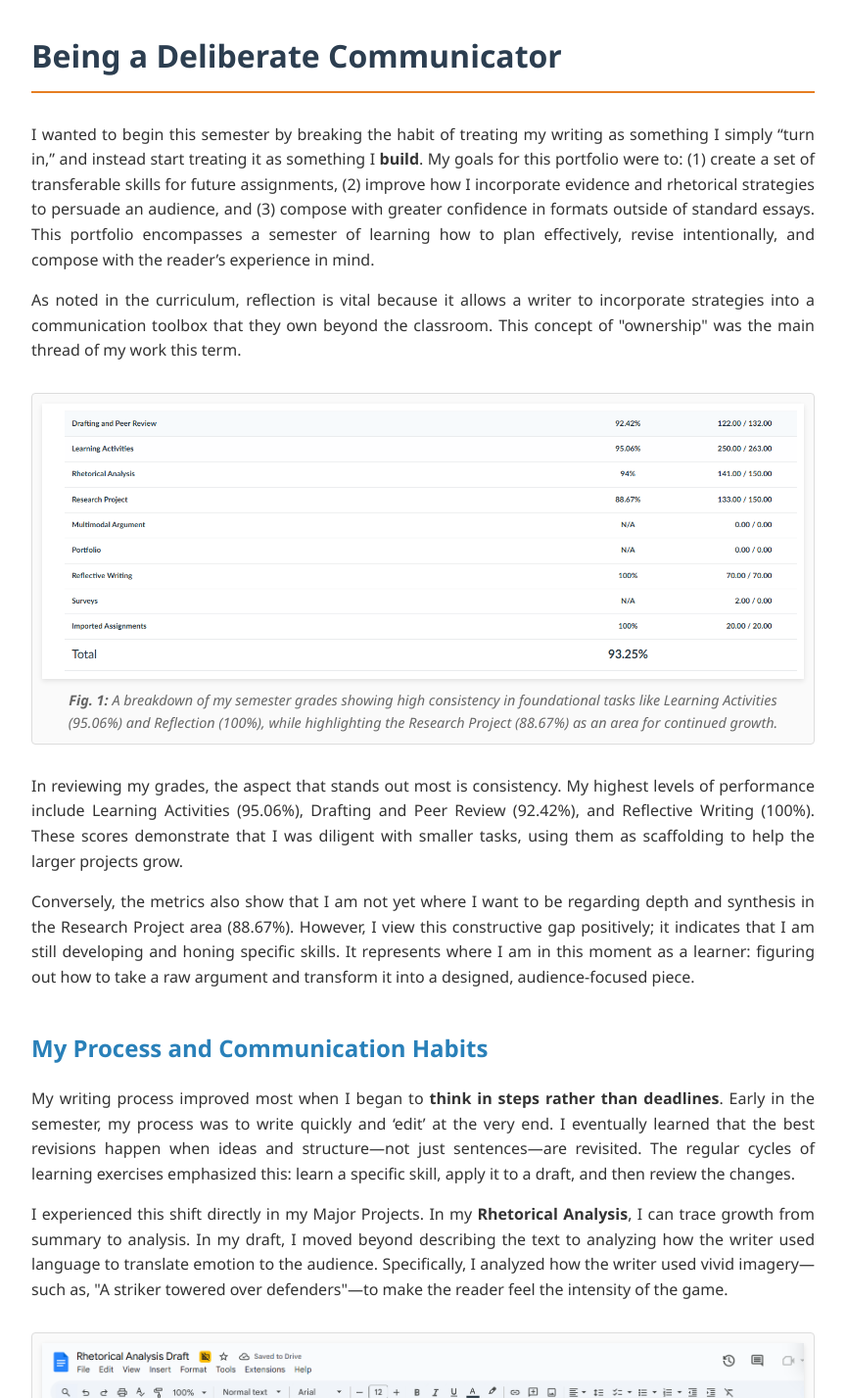
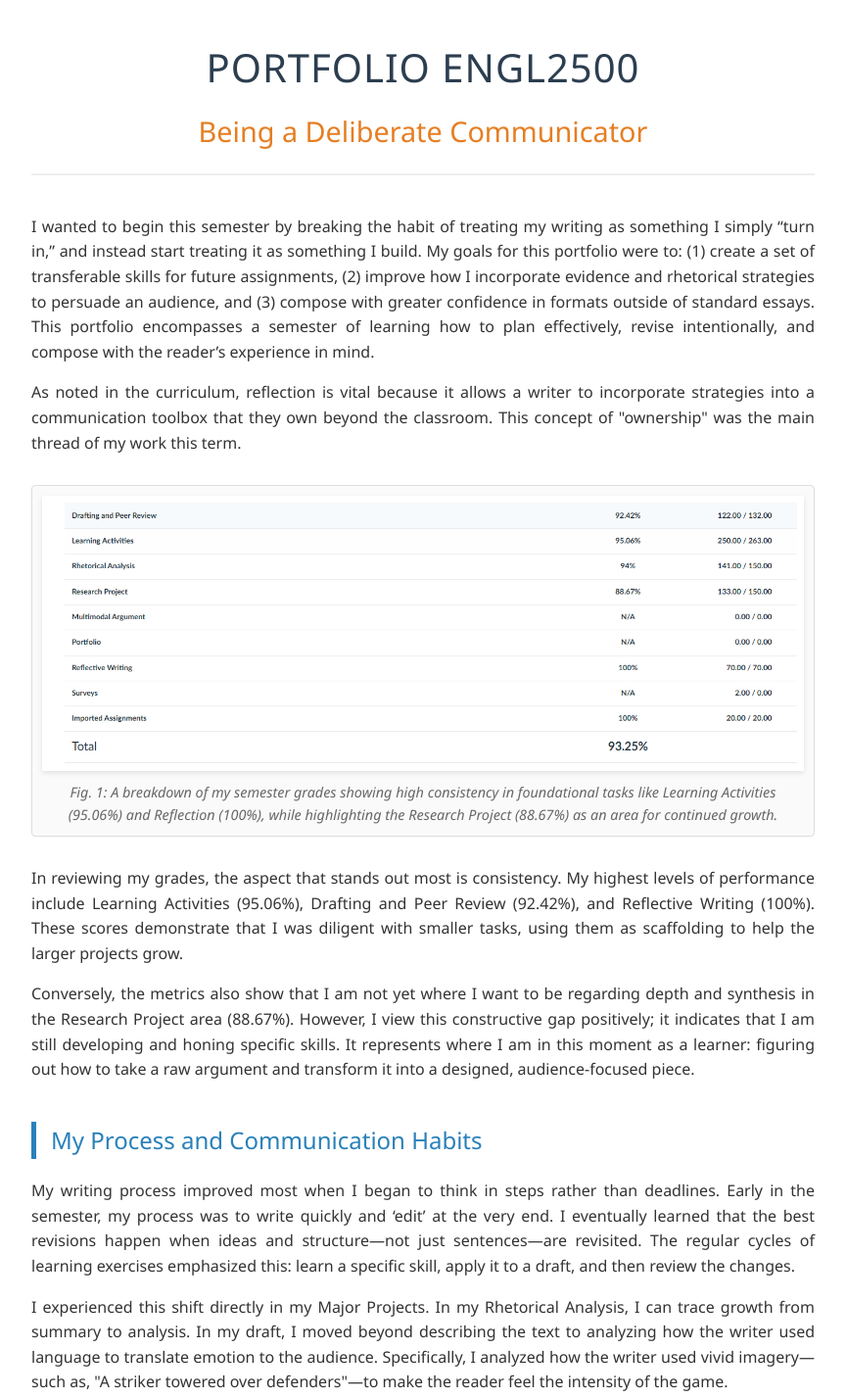
Before and after one commit to ahnaf-50/Portfolio-ENGL2500, a plain HTML site: page index.html in a window 1280 px wide. Shown: the part 80-1507 px from the top of the page at 98% size, without its empty margins (208-1072 px from the left). Drawn offline with Linux system fonts and the light colour scheme.

Commit message:
Update index.html for portfolio reflection

```diff
--- a/index.html
+++ b/index.html
@@ -3,7 +3,7 @@
 <head>
     <meta charset="UTF-8">
     <meta name="viewport" content="width=device-width, initial-scale=1.0">
-    <title>Portfolio Reflection: Being a Deliberate Communicator</title>
+    <title>PORTFOLIO ENGL2500</title>
     <style>
         /* General Canvas/Page Styles */
         body {
@@ -28,15 +28,33 @@
         /* Typography */
         h1 {
             color: #2c3e50;
-            border-bottom: 2px solid #e67e22; /* Accent color */
-            padding-bottom: 10px;
-            margin-bottom: 30px;
+            text-align: center; /* Centered Main Title */
+            margin-bottom: 10px;
+            font-size: 2.5em;
+            letter-spacing: 1px;
+            text-transform: uppercase;
+            font-weight: 400; /* Removed Bold */
+        }
+
+        /* Sub-heading for the essay title */
+        .essay-title {
+            color: #e67e22; /* Accent color */
+            font-size: 1.8em;
+            text-align: center;
+            margin-top: 0;
+            margin-bottom: 40px;
+            font-weight: 400; /* Removed Bold */
+            border-bottom: 2px solid #eee;
+            padding-bottom: 20px;
         }
 
         h2 {
             color: #2980b9;
             margin-top: 40px;
             margin-bottom: 20px;
+            border-left: 5px solid #2980b9;
+            padding-left: 15px;
+            font-weight: 400; /* Removed Bold */
         }
 
         p {
@@ -67,14 +85,7 @@
             color: #666;
             text-align: center;
             font-style: italic;
-            font-weight: 500;
-        }
-
-        /* Highlight for important reflection points */
-        .highlight {
-            background-color: #fff3cd; /* Light yellow highlight */
-            padding: 2px 5px;
-            border-radius: 3px;
+            font-weight: 400; /* Removed Bold/Medium weight */
         }
     </style>
 </head>
@@ -82,15 +93,16 @@
 
     <div class="portfolio-container">
 
-        <h1>Being a Deliberate Communicator</h1>
+        <h1>PORTFOLIO ENGL2500</h1>
+        <div class="essay-title">Being a Deliberate Communicator</div>
 
-        <p>I wanted to begin this semester by breaking the habit of treating my writing as something I simply “turn in,” and instead start treating it as something I <strong>build</strong>. My goals for this portfolio were to: (1) create a set of transferable skills for future assignments, (2) improve how I incorporate evidence and rhetorical strategies to persuade an audience, and (3) compose with greater confidence in formats outside of standard essays. This portfolio encompasses a semester of learning how to plan effectively, revise intentionally, and compose with the reader’s experience in mind.</p>
+        <p>I wanted to begin this semester by breaking the habit of treating my writing as something I simply “turn in,” and instead start treating it as something I build. My goals for this portfolio were to: (1) create a set of transferable skills for future assignments, (2) improve how I incorporate evidence and rhetorical strategies to persuade an audience, and (3) compose with greater confidence in formats outside of standard essays. This portfolio encompasses a semester of learning how to plan effectively, revise intentionally, and compose with the reader’s experience in mind.</p>
 
         <p>As noted in the curriculum, reflection is vital because it allows a writer to incorporate strategies into a communication toolbox that they own beyond the classroom. This concept of "ownership" was the main thread of my work this term.</p>
 
         <figure>
             <img src="Screenshot 2025-12-15 214242.png" alt="Grade Summary Table">
-            <figcaption><strong>Fig. 1:</strong> A breakdown of my semester grades showing high consistency in foundational tasks like Learning Activities (95.06%) and Reflection (100%), while highlighting the Research Project (88.67%) as an area for continued growth.</figcaption>
+            <figcaption>Fig. 1: A breakdown of my semester grades showing high consistency in foundational tasks like Learning Activities (95.06%) and Reflection (100%), while highlighting the Research Project (88.67%) as an area for continued growth.</figcaption>
         </figure>
 
         <p>In reviewing my grades, the aspect that stands out most is consistency. My highest levels of performance include Learning Activities (95.06%), Drafting and Peer Review (92.42%), and Reflective Writing (100%). These scores demonstrate that I was diligent with smaller tasks, using them as scaffolding to help the larger projects grow.</p>
@@ -99,52 +111,51 @@
 
         <h2>My Process and Communication Habits</h2>
 
-        <p>My writing process improved most when I began to <strong>think in steps rather than deadlines</strong>. Early in the semester, my process was to write quickly and ‘edit’ at the very end. I eventually learned that the best revisions happen when ideas and structure—not just sentences—are revisited. The regular cycles of learning exercises emphasized this: learn a specific skill, apply it to a draft, and then review the changes.</p>
+        <p>My writing process improved most when I began to think in steps rather than deadlines. Early in the semester, my process was to write quickly and ‘edit’ at the very end. I eventually learned that the best revisions happen when ideas and structure—not just sentences—are revisited. The regular cycles of learning exercises emphasized this: learn a specific skill, apply it to a draft, and then review the changes.</p>
 
-        <p>I experienced this shift directly in my Major Projects. In my <strong>Rhetorical Analysis</strong>, I can trace growth from summary to analysis. In my draft, I moved beyond describing the text to analyzing how the writer used language to translate emotion to the audience. Specifically, I analyzed how the writer used vivid imagery—such as, "A striker towered over defenders"—to make the reader feel the intensity of the game.</p>
+        <p>I experienced this shift directly in my Major Projects. In my Rhetorical Analysis, I can trace growth from summary to analysis. In my draft, I moved beyond describing the text to analyzing how the writer used language to translate emotion to the audience. Specifically, I analyzed how the writer used vivid imagery—such as, "A striker towered over defenders"—to make the reader feel the intensity of the game.</p>
 
         <figure>
             <img src="Screenshot 2025-12-15 214732.png" alt="Rhetorical Analysis Draft Excerpt">
-            <figcaption><strong>Fig. 2:</strong> An excerpt from my Rhetorical Analysis draft. Note the transition from summary to analysis, where I explicitly connect the author's use of imagery ('towered over defenders') to the audience's sense of intensity.</figcaption>
+            <figcaption>Fig. 2: An excerpt from my Rhetorical Analysis draft. Note the transition from summary to analysis, where I explicitly connect the author's use of imagery ('towered over defenders') to the audience's sense of intensity.</figcaption>
         </figure>
 
         <p>I focused on how he used comparison to heighten suspense and pointed back to individual players. I observed my own improvement in how I described these techniques; rather than listing them, I connected them to a specific audience response, such as excitement, suspense, or identification with the players.</p>
 
-        <p>My <strong>Research Project</strong> challenged a different aspect of my process: organization and synthesis. In the draft excerpt below, the evidence illustrates how regular physical activity promotes better mental health. I utilized several levels of research, including cohort studies, trials, and meta-analyses. The major takeaway from this experience was realizing that simply <em>having</em> sources is not the same as <em>making an argument</em>.</p>
+        <p>My Research Project challenged a different aspect of my process: organization and synthesis. In the draft excerpt below, the evidence illustrates how regular physical activity promotes better mental health. I utilized several levels of research, including cohort studies, trials, and meta-analyses. The major takeaway from this experience was realizing that simply <em>having</em> sources is not the same as <em>making an argument</em>.</p>
 
         <figure>
             <img src="Screenshot 2025-12-15 214654.png" alt="Research Project Draft Excerpt">
-            <figcaption><strong>Fig. 3:</strong> A snapshot of my Research Project draft. This section demonstrates the synthesis of cohort studies and meta-analyses to build a structured argument about exercise and mental health.</figcaption>
+            <figcaption>Fig. 3: A snapshot of my Research Project draft. This section demonstrates the synthesis of cohort studies and meta-analyses to build a structured argument about exercise and mental health.</figcaption>
         </figure>
 
         <p>The largest leap I made was learning to structure an argument <em>out of</em> my research, rather than just layering facts on top of one another. This is an area where my habits are still developing; research writing is not an instant process, and I need to budget more time to ensure the synthesis flows fluidly.</p>
 
         <h2>Improving Communication Ability and Design Development</h2>
 
-        <p>One of the biggest skills I honed this semester was writing for an audience using design. My multimodal project is an infographic titled <strong>“The Morning Scroll Effect: How 10 Minutes on Your Phone Shapes Your Entire Day.”</strong> My audience consists of university students who begin and end their days scrolling. My goal was not to shame them, but to show them that the first 10–30 minutes of their day have a real basis in science.</p>
+        <p>One of the biggest skills I honed this semester was writing for an audience using design. My multimodal project is an infographic titled “The Morning Scroll Effect: How 10 Minutes on Your Phone Shapes Your Entire Day.” My audience consists of university students who begin and end their days scrolling. My goal was not to shame them, but to show them that the first 10–30 minutes of their day have a real basis in science.</p>
 
         <figure>
             <img src="Screenshot 2025-12-15 214538.png" alt="Project Rationale and Design Reflection">
-            <figcaption><strong>Fig. 4:</strong> My project rationale and initial design concepts. This draft outlines the rhetorical situation—addressing overwhelmed students with a calm, supportive tone rather than an overwhelming one.</figcaption>
+            <figcaption>Fig. 4: My project rationale and initial design concepts. This draft outlines the rhetorical situation—addressing overwhelmed students with a calm, supportive tone rather than an overwhelming one.</figcaption>
         </figure>
 
         <p>I selected an infographic format because it correlates well with how this community prefers to consume information. I structured the design to simulate the physical movement of scrolling—a vertical layout encouraging the reader to move down the page. I used icons, percentages, and short titles to break down difficult concepts (like blue light emission and cortisol levels) into digestible pieces.</p>
 
         <figure>
             <img src="Screenshot 2025-12-05 230240.png" alt="Final Infographic Design">
-            <figcaption><strong>Fig. 5:</strong> The final vertical infographic design. It uses a 'scrolling' layout, warm beige tones for a 'cozy' feel, and clear data visualization (80% vs 20%) to reduce cognitive load.</figcaption>
+            <figcaption>Fig. 5: The final vertical infographic design. It uses a 'scrolling' layout, warm beige tones for a 'cozy' feel, and clear data visualization (80% vs 20%) to reduce cognitive load.</figcaption>
         </figure>
 
-        <p>The primary lesson I learned through this multimodal experience is that persuasion is not merely a matter of words. It is also a matter of rhythm, hierarchy, and <strong>cognitive load</strong>: how easily a reader can comprehend an idea without becoming weary. I have altered my mentality; whereas I once queried only whether something was "correct," I now ask whether it can be easily comprehended and if the design invites the user to keep reading.</p>
+        <p>The primary lesson I learned through this multimodal experience is that persuasion is not merely a matter of words. It is also a matter of rhythm, hierarchy, and cognitive load: how easily a reader can comprehend an idea without becoming weary. I have altered my mentality; whereas I once queried only whether something was "correct," I now ask whether it can be easily comprehended and if the design invites the user to keep reading.</p>
 
         <h2>Conclusion and Next Steps</h2>
 
         <p>This semester has helped build faith in my abilities as a communicator because I now understand a workable process: plan ahead, write with intent, revise structure before style, and treat feedback as a resource rather than a commentary.</p>
 
-        <p>As I look toward the spring semester, I have three specific goals. First, I plan to prioritize revising for <strong>cohesive flow</strong>, ensuring my writing showcases sound ideas connected by strong logic. Second, I aim to improve my synthesis skills so that my research reporting sounds less like a "laundry list" of sources and more like a guided narrative. Third, I aim to further hone my multimodal skills by piloting my designs with real people, as there is no better teacher of audience awareness than seeing how people react to your work in person.</p>
+        <p>As I look toward the spring semester, I have three specific goals. First, I plan to prioritize revising for cohesive flow, ensuring my writing showcases sound ideas connected by strong logic. Second, I aim to improve my synthesis skills so that my research reporting sounds less like a "laundry list" of sources and more like a guided narrative. Third, I aim to further hone my multimodal skills by piloting my designs with real people, as there is no better teacher of audience awareness than seeing how people react to your work in person.</p>
 
     </div>
 
 </body>
-
 </html>
```
